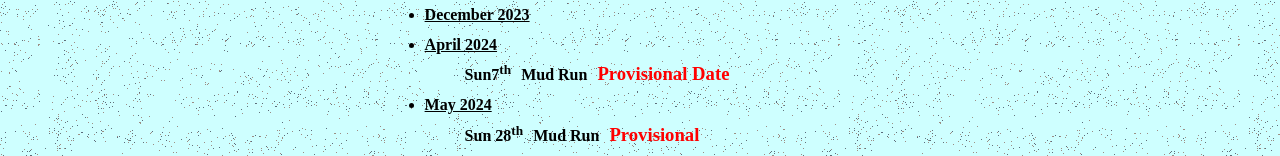
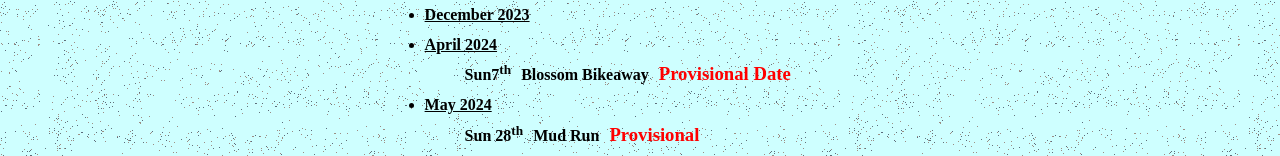
Before and after one commit to ellisbirt/msvraynet, a plain HTML site: page page2.html in a window 1280 px wide. Shown: the part 724-880 px from the top of the page. Drawn offline with Linux system fonts and the light colour scheme.

Commit message:
correct BBA

```diff
--- a/page2.html
+++ b/page2.html
@@ -455,7 +455,7 @@
                 <li class="Normal P-3 Month" style="text-indent:0;margin-left:15.0px;">
                     <span class="month-caption">April 2024</span>
                     <ul style="list-style-type:none">
-                        <li><a href="#"><span class="date">Sun7<sup>th</sup></span>Mud Run<span class="event-status">Provisional Date</span></a></li>
+                        <li><a href="BlossomBikeaway2024.html"><span class="date">Sun7<sup>th</sup></span>Blossom Bikeaway<span class="event-status">Provisional Date</span></a></li>
                     </ul>
                 </li>
                 <li class="Normal P-3 Month" style="text-indent:0;margin-left:15.0px;">
```
